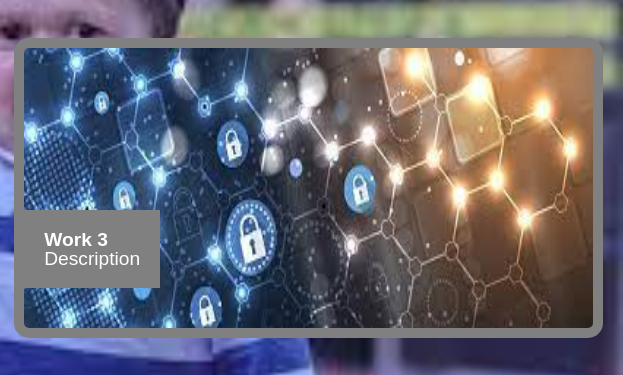
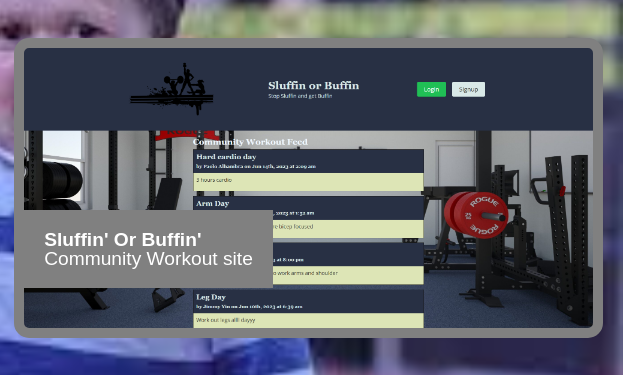
Before and after one commit to palhambra/Paolos-portfolio, a plain HTML site: page index.html in a window 1280 px wide. Shown: the part 1438-1813 px from the top of the page, 657-1280 px from the left. Drawn offline with Linux system fonts and the light colour scheme.

Commit message:
Updated with project 3

```diff
--- a/assets/css/style.css
+++ b/assets/css/style.css
@@ -164,6 +164,10 @@ i {
   background-image: url(../images/moving-pictures.png);
 }
 
+.work3 {
+  background-image: url(../images/Sluffin-or-Buffin.png)
+}
+
 /* Width set so 2 sections fit */
 .more-work {
   width: 46%;
--- a/index.html
+++ b/index.html
@@ -60,10 +60,10 @@
                 <p>Gear buying/selling site</p>
             </a>
         </section>
-        <section class="work more-work">
-            <a href="https://github.com/palhambra" class="in-work">
-                <h2> Work 3</h2>
-                <p>Description</p>
+        <section class="work more-work work3">
+            <a href="https://github.com/palhambra/Sluffin-Or-Buffin" class="in-work">
+                <h2> Sluffin' Or Buffin'</h2>
+                <p>Community Workout site</p>
             </a>
         </section>
         <section class="work more-work">
```
Also changed, not shown: assets/images/Sluffin-or-Buffin.png (added).
